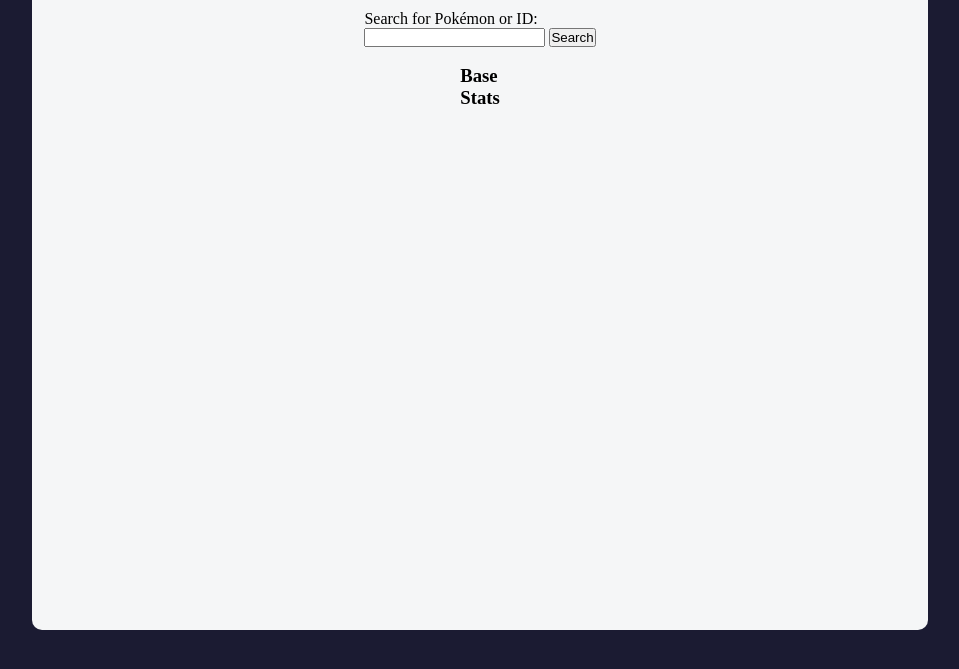
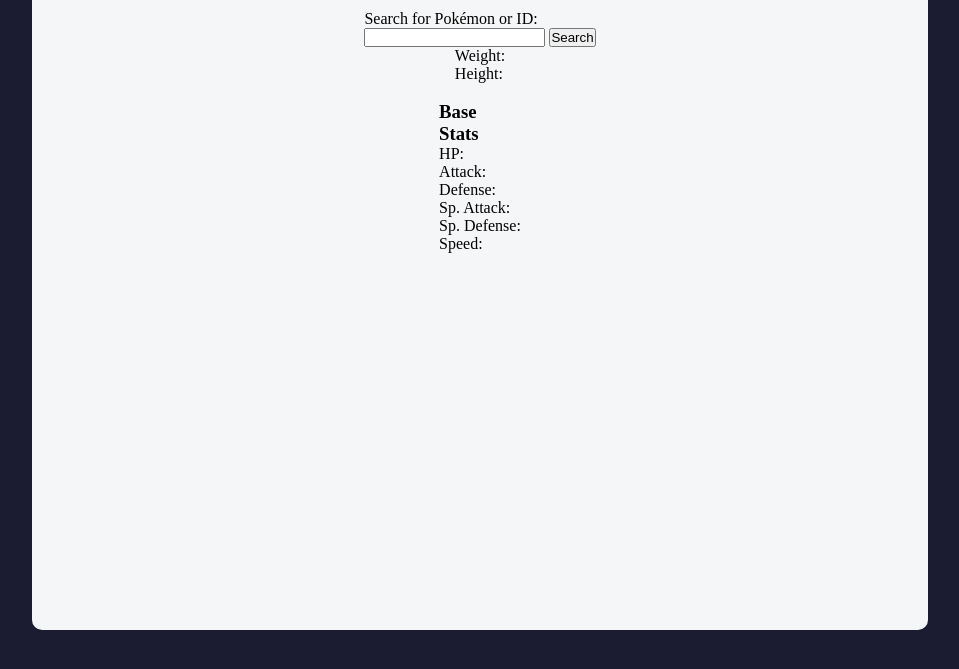
Before and after one commit to adamascencio/pokedex, a plain HTML site: page index.html in a window 1280 px wide. Shown: the part 47-716 px from the top of the page, without its empty margins (160-1119 px from the left). Drawn offline with Linux system fonts and the light colour scheme.

Commit message:
Update HTML layout

```diff
--- a/index.html
+++ b/index.html
@@ -1,11 +1,11 @@
 <!DOCTYPE html>
 <html lang="en">
+
 <head>
   <meta charset="UTF-8">
   <meta name="viewport" content="width=device-width, initial-scale=1.0">
   <link rel="stylesheet" href="styles.css">
   <title>Pokedex</title>
-  <script src="./script.js" defer></script>
 </head>
 <body>
   <h1>Pokémon Search App</h1>
@@ -22,8 +22,8 @@
         <h2 id="pokemon-name"></h2>
         <span id="pokemon-id"></span>
         <div id="weight-height">
-            <p id="weight"></p>
-            <p id="height"></p>
+          <p>Weight: <span id="weight"></span></p>
+          <p>Height: <span id="height"></span></p>
         </div>
         <img src="" alt="" id="pokemon-image">
         <p id="types"></p>
@@ -33,20 +33,22 @@
       <div class="stats-container">
         <h3 class="heading">Base</h3>
         <h3 class="heading">Stats</h3>
-          <div class="stats"></div>
-          <div class="stats"></div>
-          <div class="stats"></div>
-          <div class="stats"></div>
-          <div class="stats"></div>
-          <div class="stats"></div>
-          <div class="stats"></div>
-          <div class="stats"></div>
-          <div class="stats"></div>
-          <div class="stats"></div>
-          <div class="stats"></div>
-          <div class="stats"></div>
+        <div class="stats">HP:</div>
+        <div id="hp" class="stats"></div>
+        <div class="stats">Attack:</div>
+        <div id="attack" class="stats"></div>
+        <div class="stats">Defense:</div>
+        <div id="defense" class="stats"></div>
+        <div class="stats">Sp. Attack:</div>
+        <div id="special-attack" class="stats"></div>
+        <div class="stats">Sp. Defense:</div>
+        <div id="special-defense" class="stats"></div>
+        <div class="stats">Speed:</div>
+        <div id="speed" class="stats"></div>
       </div>
     </section>
   </div>
+  <script src="./script.js"></script>
 </body>
+
 </html>
```
Lines whose indentation alone changed are shown as unchanged.
